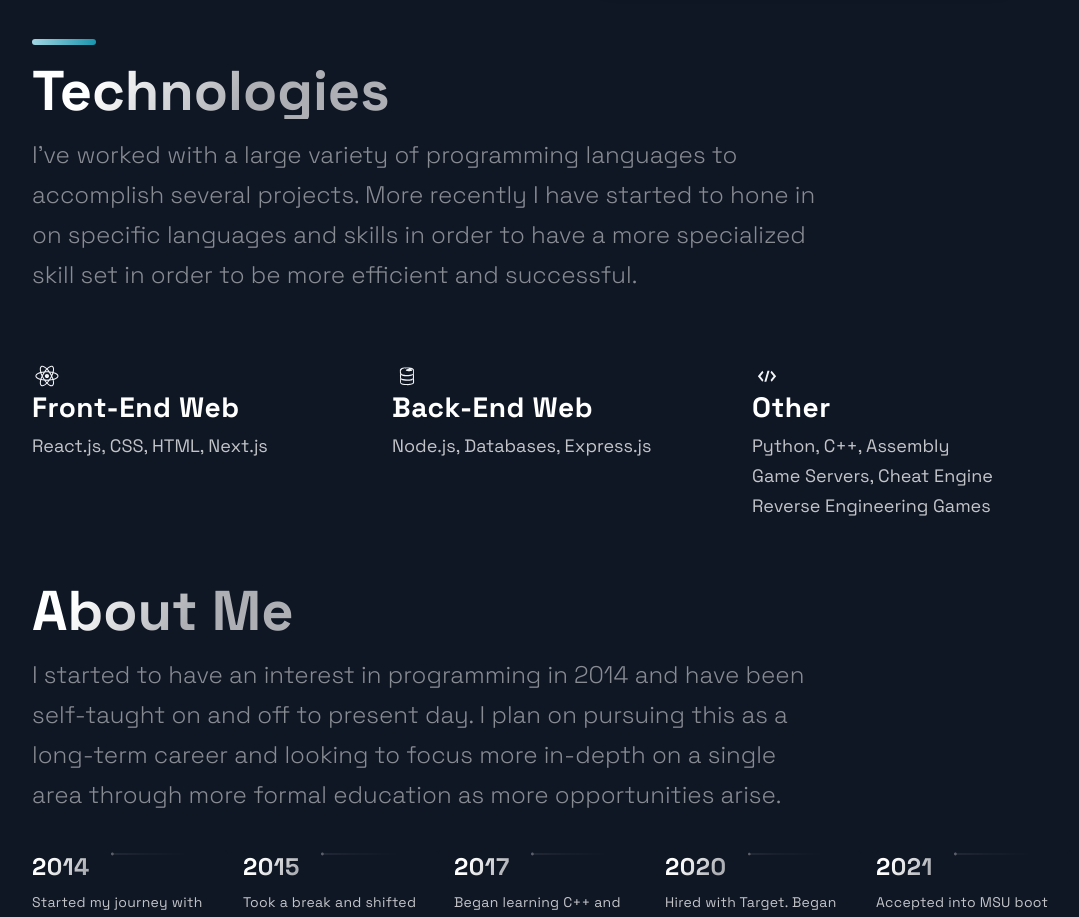
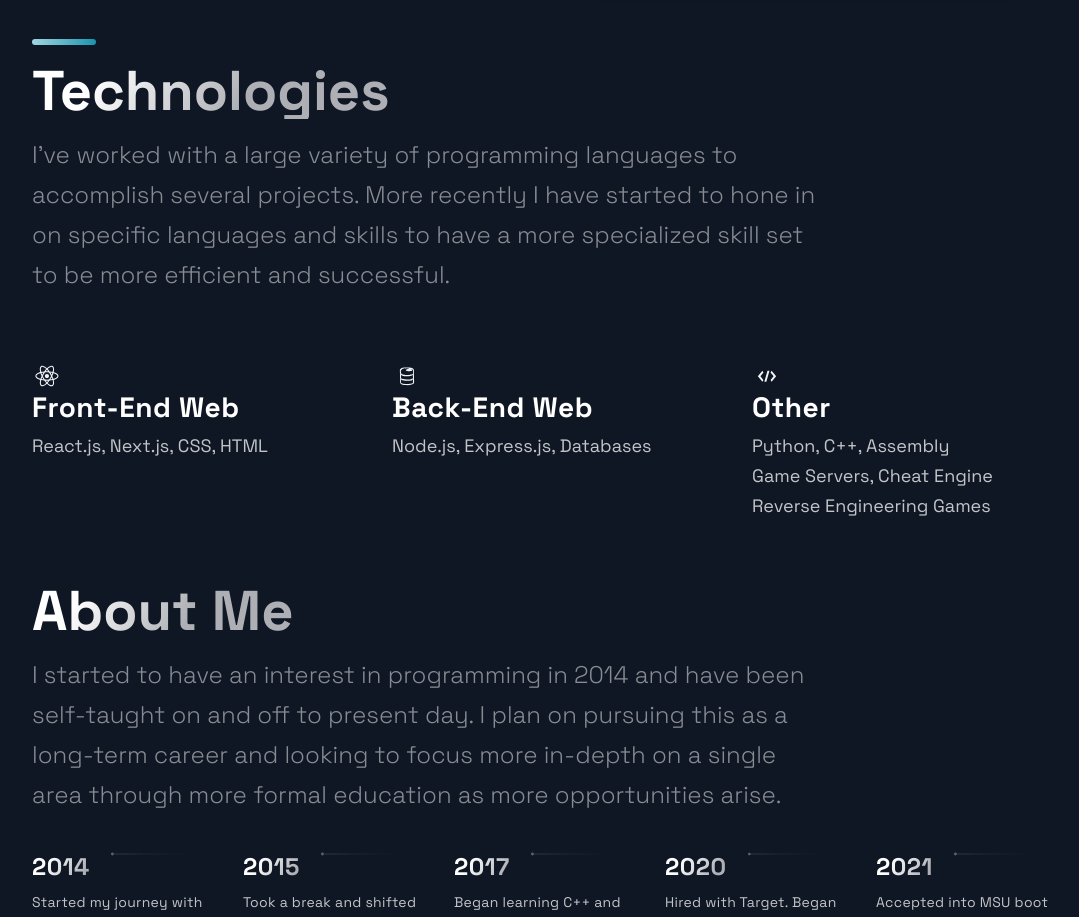
Before and after one commit to Anjato/website-portfolio, a Next.js app: page / in a window 1280 px wide. Shown: the part 2480-3397 px from the top of the page, without its empty margins (88-1167 px from the left). Built offline with nearby package versions, Linux system fonts and the light colour scheme.

Commit message:
minor text changes

```diff
--- a/src/components/Technologies/Technologies.js
+++ b/src/components/Technologies/Technologies.js
@@ -10,8 +10,8 @@ const Technologies = () =>  (
       <SectionTitle>Technologies</SectionTitle>
       <SectionText>
         I've worked with a large variety of programming languages to accomplish several projects. More recently I have
-          started to hone in on specific languages and skills in order to have a more specialized skill set in order
-          to be more efficient and successful.
+          started to hone in on specific languages and skills to have a more specialized skill set to be more efficient
+          and successful.
       </SectionText>
       <List>
           <ListItem>
@@ -19,7 +19,7 @@ const Technologies = () =>  (
               <ListContainer>
                   <ListTitle>Front-End Web</ListTitle>
                   <ListParagraph>
-                      React.js, CSS, HTML, Next.js
+                      React.js, Next.js, CSS, HTML
                   </ListParagraph>
               </ListContainer>
           </ListItem>
@@ -28,7 +28,7 @@ const Technologies = () =>  (
           <ListContainer>
               <ListTitle>Back-End Web</ListTitle>
               <ListParagraph>
-                  Node.js, Databases, Express.js
+                  Node.js, Express.js, Databases
               </ListParagraph>
           </ListContainer>
       </ListItem>
```
